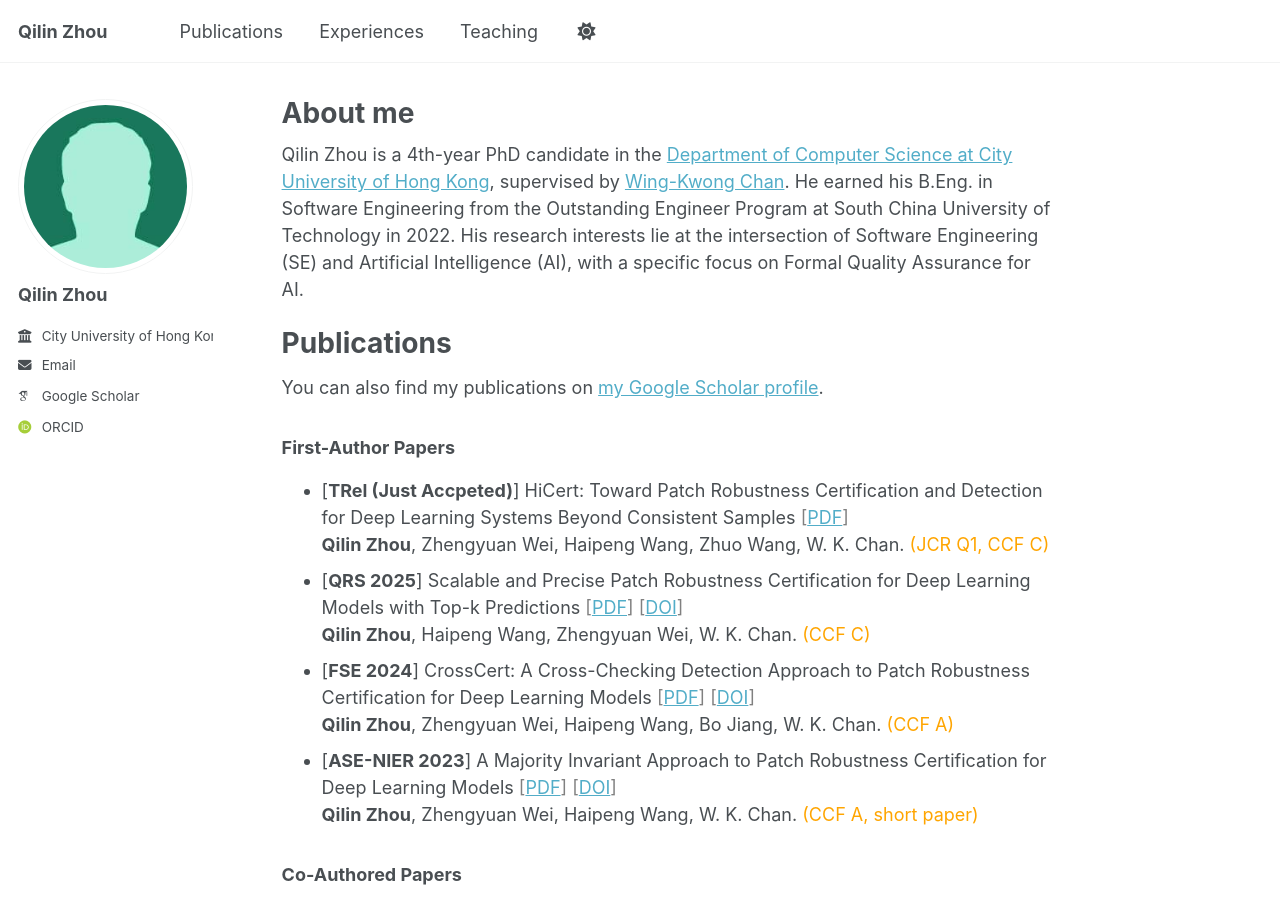
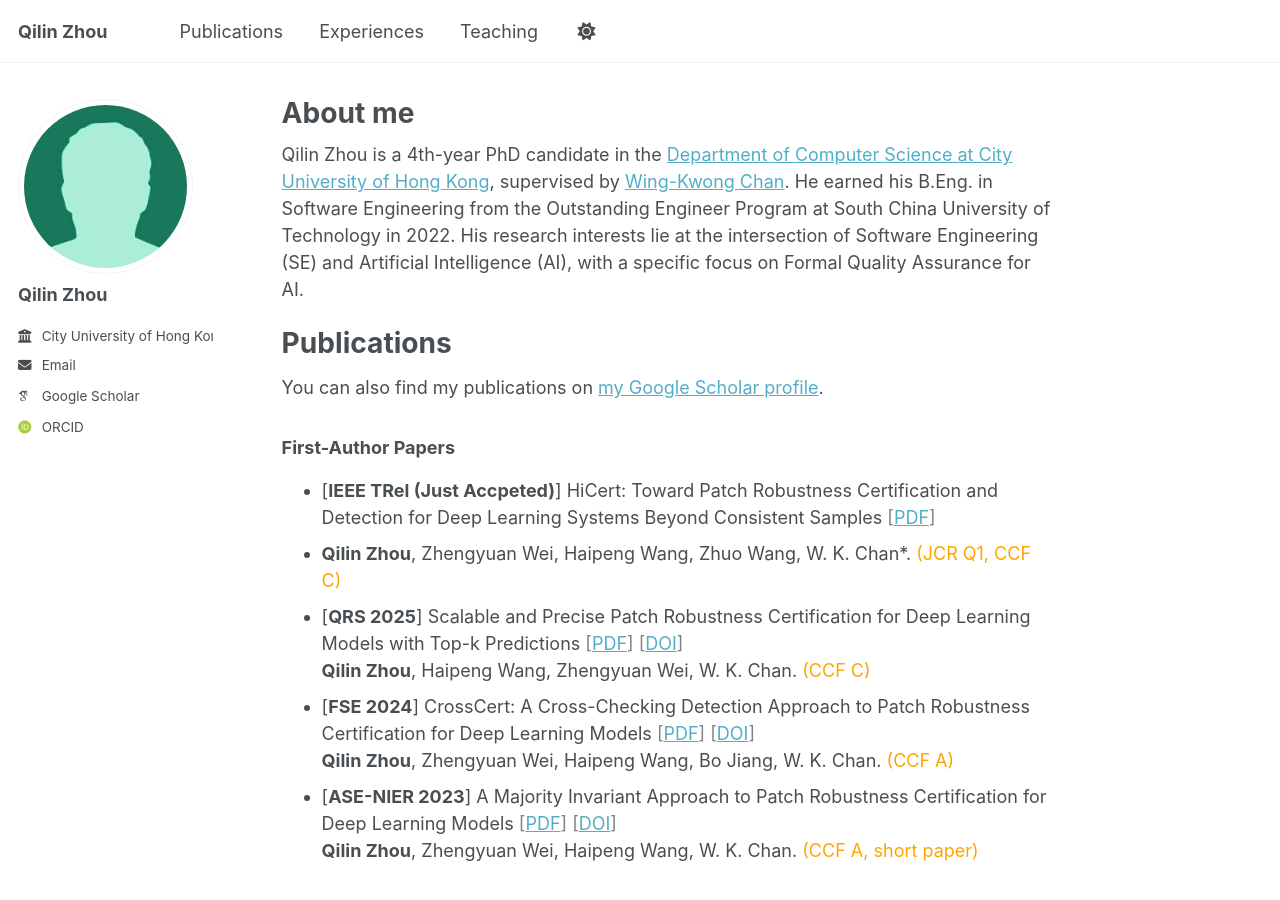
Before and after one commit to qilin-zhou/qilin-zhou.github.io, a Jekyll site: the page built from _pages/about.md, in a window 1280 px wide and 900 px high. Built offline with Jekyll 4.4.1, drawn with Linux system fonts in a browser that asks for light colours; some web fonts are replaced; a script bundle is joined from its source files by our own code; library files that are not in the unit come from our copies.

Commit message:
Update about.md

```diff
--- a/_pages/about.md
+++ b/_pages/about.md
@@ -14,8 +14,8 @@
   <div class="wordwrap">You can also find my publications on <a href="{{site.author.googlescholar}}">my Google Scholar profile</a>.</div>
 
 ### First-Author Papers
-- [**TRel (Just Accpeted)**] HiCert: Toward Patch Robustness Certification and Detection for Deep Learning Systems Beyond Consistent Samples <span style="color: grey;">[[PDF](https://www.arxiv.org/abs/2512.06123)]</span>
-  **Qilin Zhou**, Zhengyuan Wei, Haipeng Wang, Zhuo Wang, W. K. Chan. <span style="color: Orange;">(JCR Q1, CCF C)</span>
+- [**IEEE TRel (Just Accpeted)**] HiCert: Toward Patch Robustness Certification and Detection for Deep Learning Systems Beyond Consistent Samples <span style="color: grey;">[[PDF](https://www.arxiv.org/abs/2512.06123)]</span>
+ * **Qilin Zhou**, Zhengyuan Wei, Haipeng Wang, Zhuo Wang, W. K. Chan*. <span style="color: Orange;">(JCR Q1, CCF C)</span>
 - [**QRS 2025**] Scalable and Precise Patch Robustness Certification for Deep Learning Models with Top-k Predictions   <span style="color: grey;"> [[PDF](https://arxiv.org/abs/2507.23335)] [[DOI](https://doi.org/10.1109/QRS65678.2025.00030)] </span>
   **Qilin Zhou**, Haipeng Wang, Zhengyuan Wei, W. K. Chan. <span style="color: Orange;">(CCF C)</span>
 - [**FSE 2024**] CrossCert: A Cross-Checking Detection Approach to Patch Robustness Certification for Deep Learning Models    <span style="color: grey;">[[PDF](https://arxiv.org/abs/2405.07668)] [[DOI](https://doi.org/10.1145/3660827)]</span>
```
